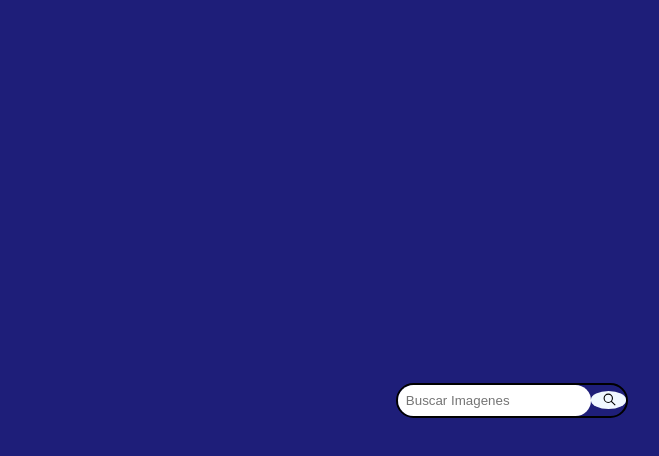
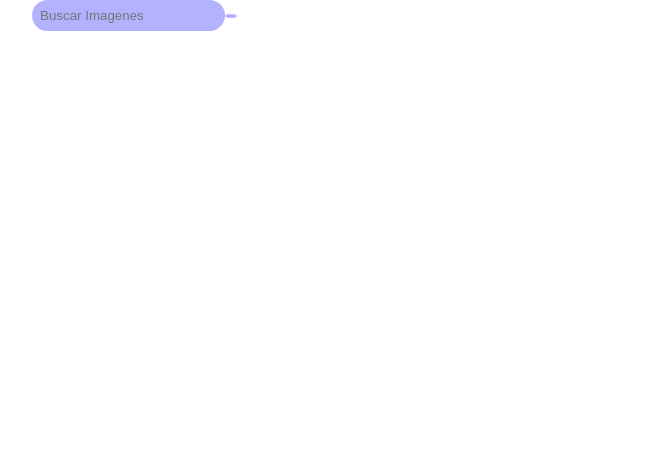
Before and after one commit to JuanCruz30/Api-Unsplash-TP, a React (Create React App) app in the folder miapi/: page / in a window 1280 px wide. Shown: the top 456 px of the page, without its empty margins (96-755 px from the left). Built offline with nearby package versions, Linux system fonts and the light colour scheme.

Commit message:
descargando chakra ui

```diff
--- a/miapi/src/App.css
+++ b/miapi/src/App.css
@@ -4,6 +4,8 @@
    display: flex;
    justify-content: center;
    flex-wrap: wrap;
+   width: 80%;
+
 
 }
 
@@ -15,7 +17,8 @@
     align-items: center;
     border-radius: 20px;
     justify-content: space-between;
-    border: 2px solid black;
+
+    border: none;
 
 }
 .box-imput{
@@ -23,10 +26,12 @@
   outline: none;
   padding: 8px;
   border-radius: 25px;
+  background-color: rgba(1, 0, 255, 0.3);
 }
 .lupa{
 
     margin-left: 10px;
+    background-color: rgba(1, 0, 255, 0.3);
 
 }
 
@@ -38,6 +43,7 @@
    padding: 2px;
    border-radius: 50%;
    padding-right: 10px;
+   background-color: rgba(1, 0, 255, 0.3);
 
 }
 .contenedordeimagenes{
--- a/miapi/src/App.js
+++ b/miapi/src/App.js
@@ -1,43 +1,66 @@
-import { useState } from 'react';
+import { useState} from 'react';
 import './App.css';
-import { GrSearch } from "react-icons/gr";
+
+import InfiniteScroll from 'react-infinite-scroll-component';
+
 
 function App() {
   const [valor, setValor] = useState('')
 
   const [resultados, setResultados] = useState([])
 
-  const buscarResultado = async () =>{
+
+
+  const buscarResultado = async () => {
     const apiKey = 'fb1CvmzqIIYRl2gsxMbOhk3x9JKFg6HDz_Qr8NZKK8Q'
-     const URL = `https://api.unsplash.com/search/photos/?client_id=${apiKey}&query=${valor}&per_page=50`;
+    const URL = `https://api.unsplash.com/search/photos?client_id=${apiKey}&query=${valor}&per_page=50`;
 
     const response = await fetch(URL);
     const data = await response.json();
-     setResultados  (data.results)
+    setResultados(data.results)
     console.log(data);
   }
   return (
     <div className='contenedorprin'>
 
+
+
+
+      <div className='contenedordeimagenes' >
+
+        <InfiniteScroll
+          dataLength={resultados.length}
+          next={buscarResultado}
+          hasMore={true}
+        >
           <div className="app">
 
             <input className='box-imput' placeholder='Buscar Imagenes' onChange={e => setValor(e.target.value)} />
 
-        <button onClick={() => buscarResultado()} className='btn' type=""><GrSearch className='lupa'/></button>
+            <button onClick={() => buscarResultado()} className='btn' type=""></button>
           </div>
 
-      <div className='contenedordeimagenes' >
           {
             resultados.map((elemento, indice) => {
               return (
+                <div key={indice}>
+                  <img src={elemento.urls.regular} />
+                  <h1>{elemento.id}</h1>
+                  <h2 >{elemento.user.location}</h2>
 
-                <img key={indice} src={elemento.urls.regular} />
+                </div>
+
+
 
 
               )
+
             })
+
           }
-      </div>
+        </InfiniteScroll>
+      </div >
+
 
     </div>
   );
--- a/miapi/src/index.css
+++ b/miapi/src/index.css
@@ -6,8 +6,8 @@ body {
     sans-serif;
   -webkit-font-smoothing: antialiased;
   -moz-osx-font-smoothing: grayscale;
-  background: rgb(30,30,121);
-background: linear-gradient(333deg, rgba(30,30,121,1) 78%, rgba(30,30,121,1) 85%);
+
+
 }
 
 code {
--- a/miapi/src/index.js
+++ b/miapi/src/index.js
@@ -4,10 +4,12 @@ import './index.css';
 import App from './App';
 
 
+
 const root = ReactDOM.createRoot(document.getElementById('root'));
 root.render(
   <React.StrictMode>
     <App />
+
   </React.StrictMode>
 );
 
```
Also changed, not shown: miapi/package.json (+10 -0 lines), miapi/src/Components/Asents/img/fondo_f.jpg (added), miapi/src/Components/Cards/Cards.css (deleted), miapi/src/Components/Cards/Cards.jsx (deleted), 1 other file (tests, documents, lock files or other folders). Lines whose indentation alone changed are shown as unchanged.
